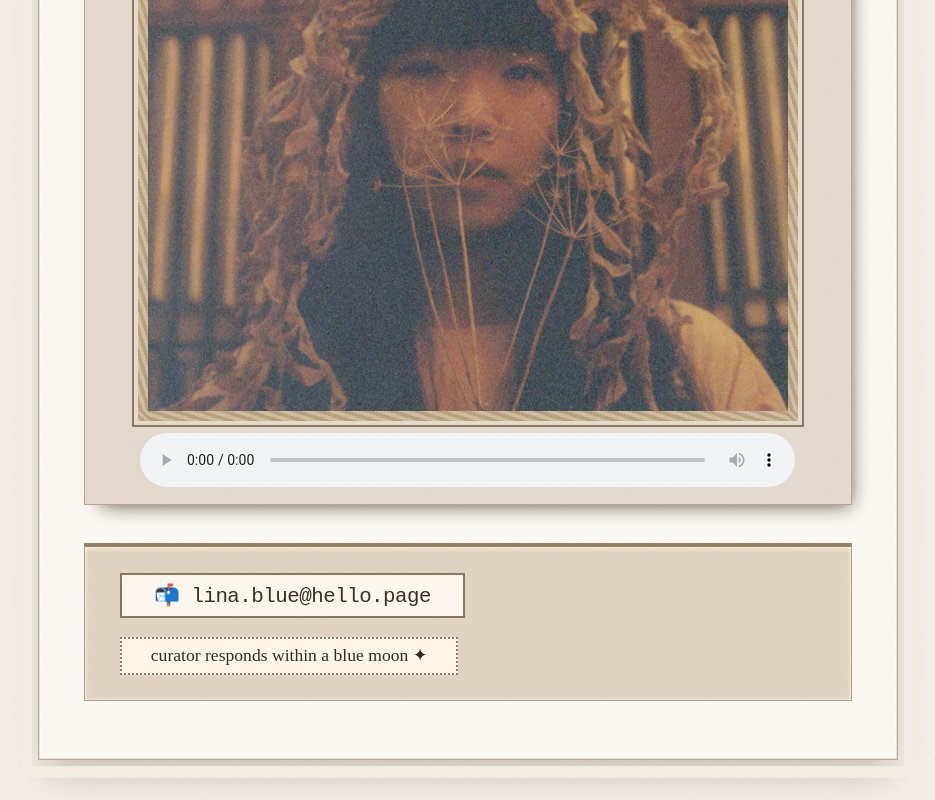
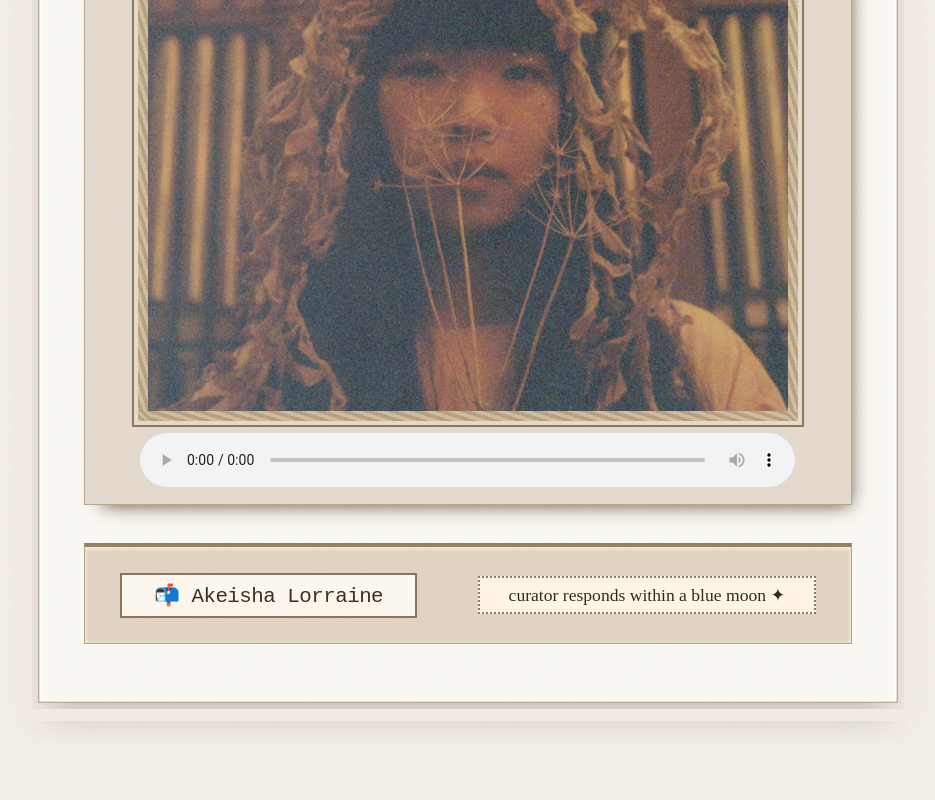
Before and after one commit to valll01/akeisha, a plain HTML site: page index.html in a window 1280 px wide. Shown: the part 2334-3134 px from the top of the page, without its empty margins (172-1107 px from the left). After the commit the page ends 3077 px from the top, so only its background shows below. Drawn offline with Linux system fonts and the light colour scheme.

Commit message:
Update index.html

```diff
--- a/index.html
+++ b/index.html
@@ -308,11 +308,10 @@ marked by curiosity and quiet growth.
             </div>
         </div>
 
-        <!-- contact area as curator’s desk — blue -->
-        <div class="curator-desk">
+           <div class="curator-desk">
             <div class="archive-email">
-                <a href="mailto:lina.blue@hello.page?subject=Hey%20from%20blue%20museum">
-                    📬 lina.blue@hello.page
+                <a href="https://www.facebook.com/loreyn.gnda00">
+                    📬 Akeisha Lorraine
                 </a>
             </div>
             <div class="note-museum">
```
